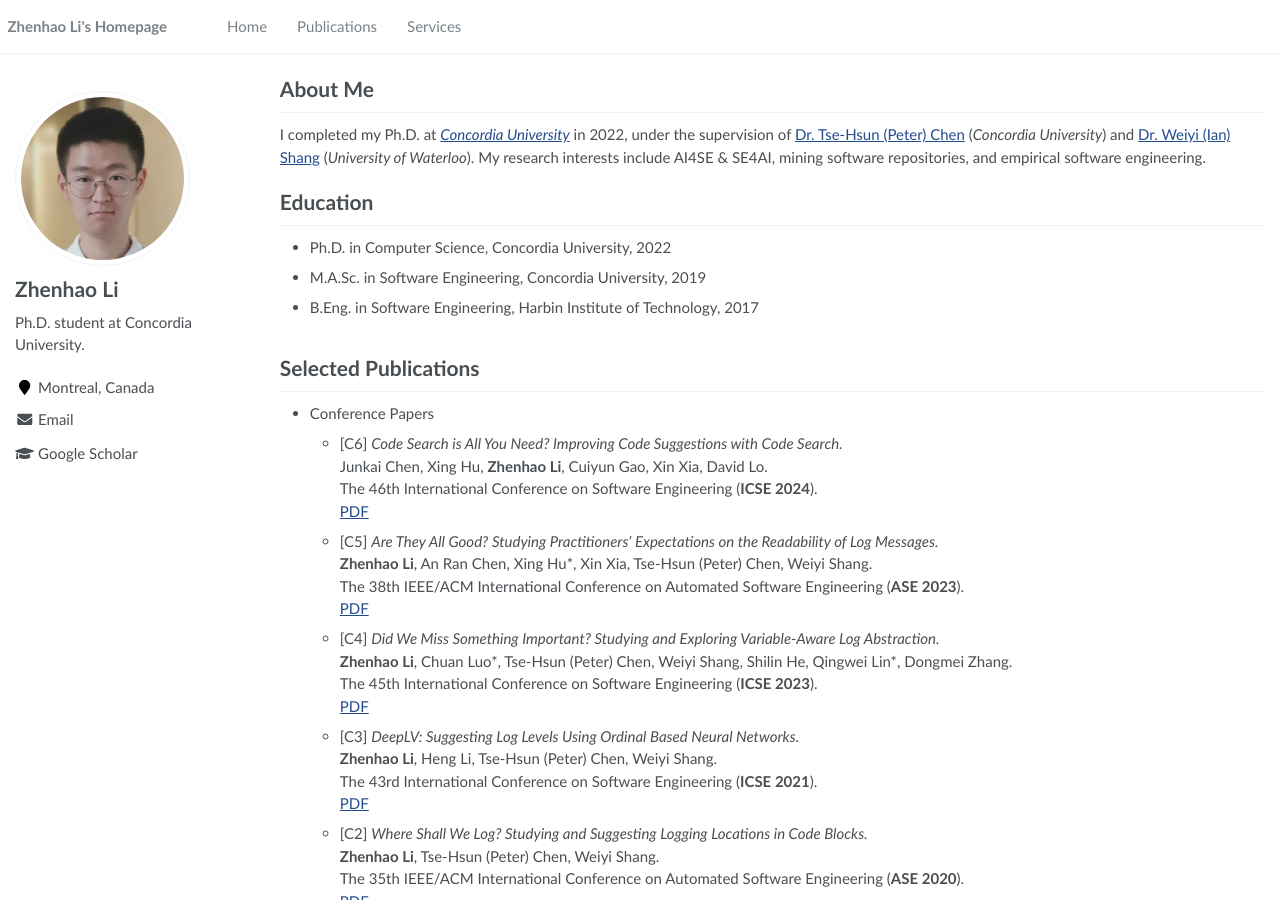
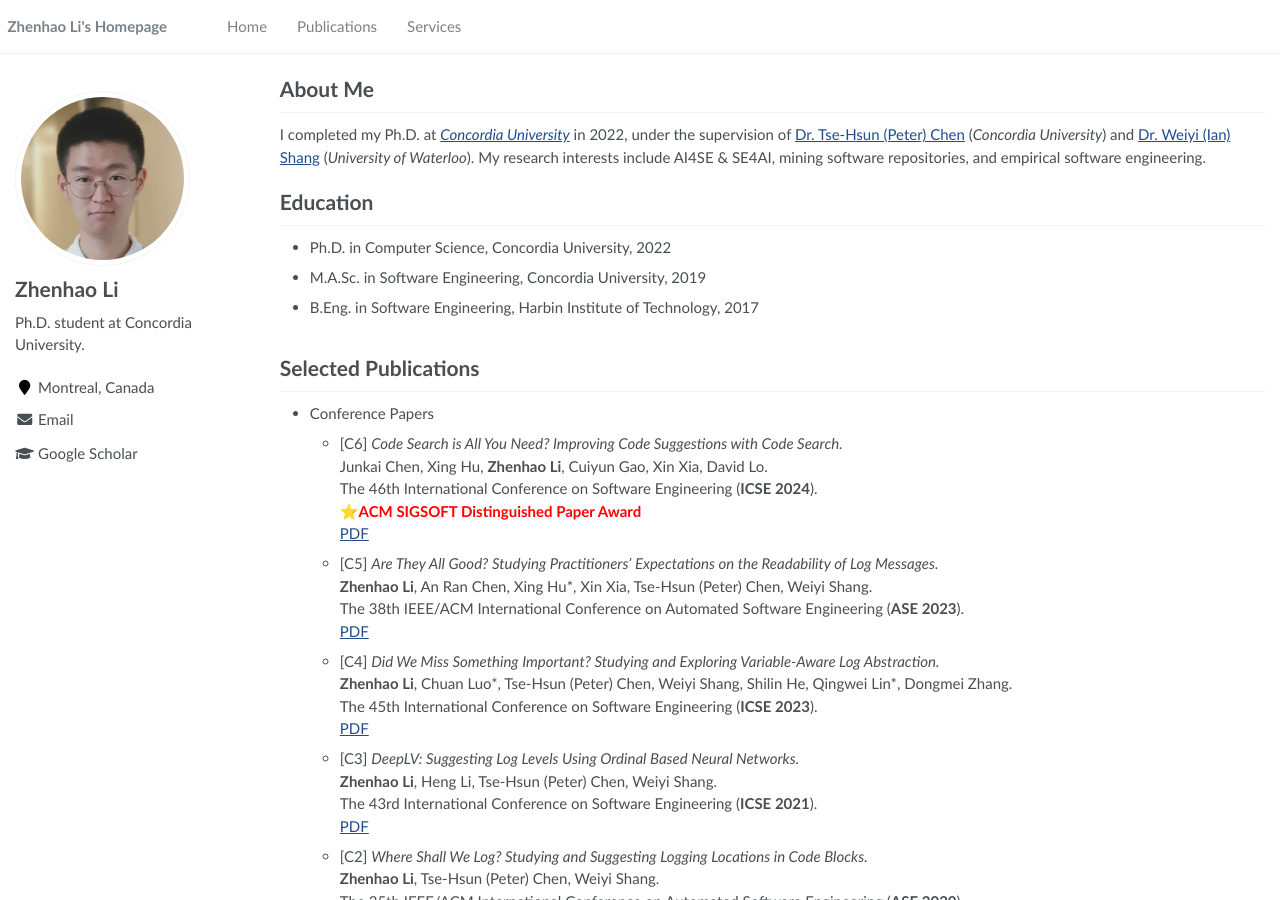
Before and after one commit to ginolzh/ginolzh.github.io, a Jekyll site: the page built from _pages/about.md, in a window 1280 px wide and 900 px high. Built offline with Jekyll 4.4.1, drawn with Linux system fonts in a browser that asks for light colours.

Commit message:
Update about.md

```diff
--- a/_pages/about.md
+++ b/_pages/about.md
@@ -29,6 +29,7 @@ Selected Publications
   * [C6] *Code Search is All You Need? Improving Code Suggestions with Code Search.*\
   Junkai Chen, Xing Hu, **Zhenhao Li**, Cuiyun Gao, Xin Xia, David Lo.\
   The 46th International Conference on Software Engineering (**ICSE 2024**).\
+  <span style="color:red">**⭐ACM SIGSOFT Distinguished Paper Award**</span> \
   [PDF](https://ginolzh.github.io/papers/ICSE2024_Code_Suggestion.pdf)
   * [C5] *Are They All Good? Studying Practitioners' Expectations on the Readability of Log Messages.*\
   **Zhenhao Li**, An Ran Chen, Xing Hu\*, Xin Xia, Tse-Hsun (Peter) Chen, Weiyi Shang.\
```
